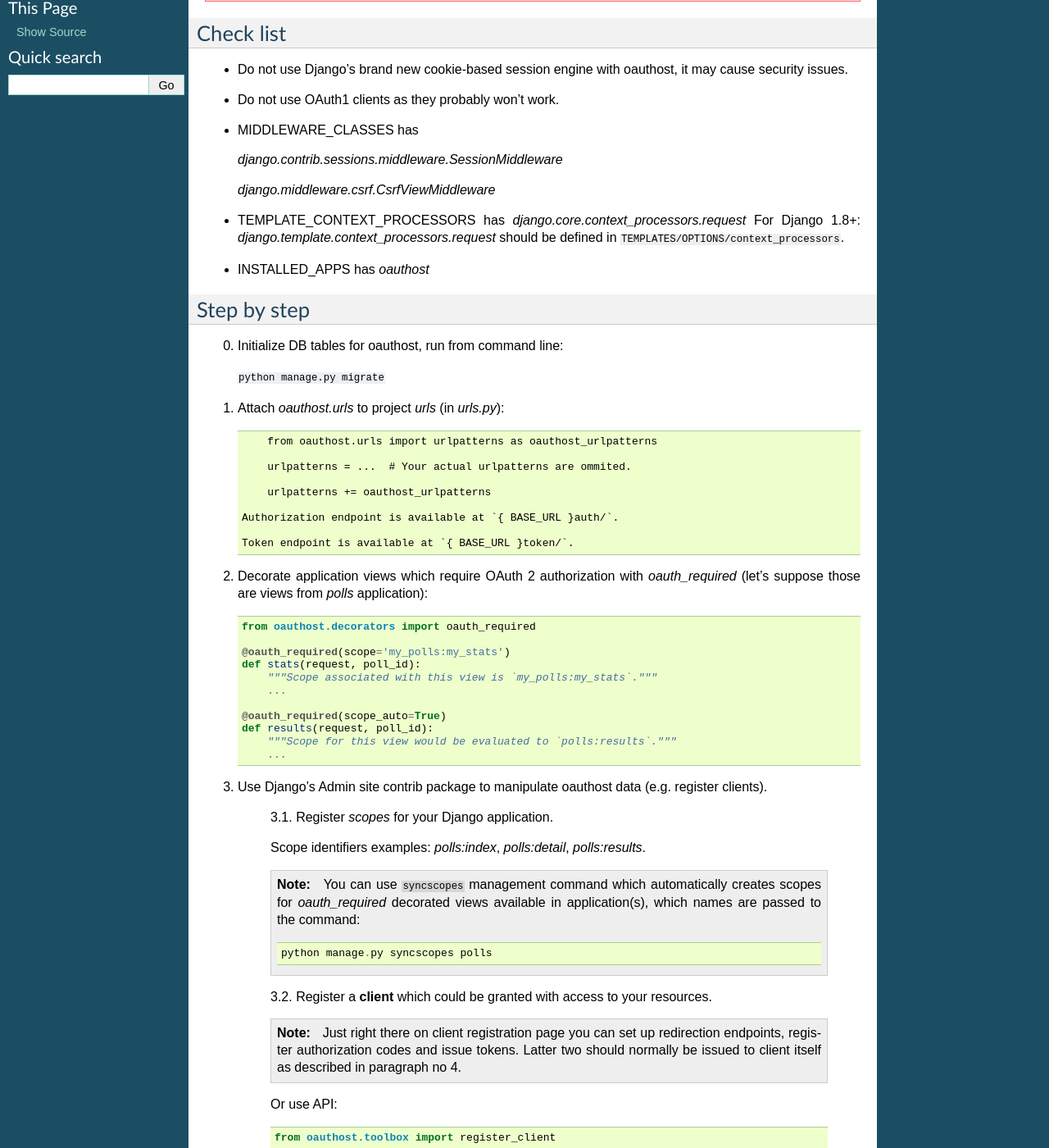
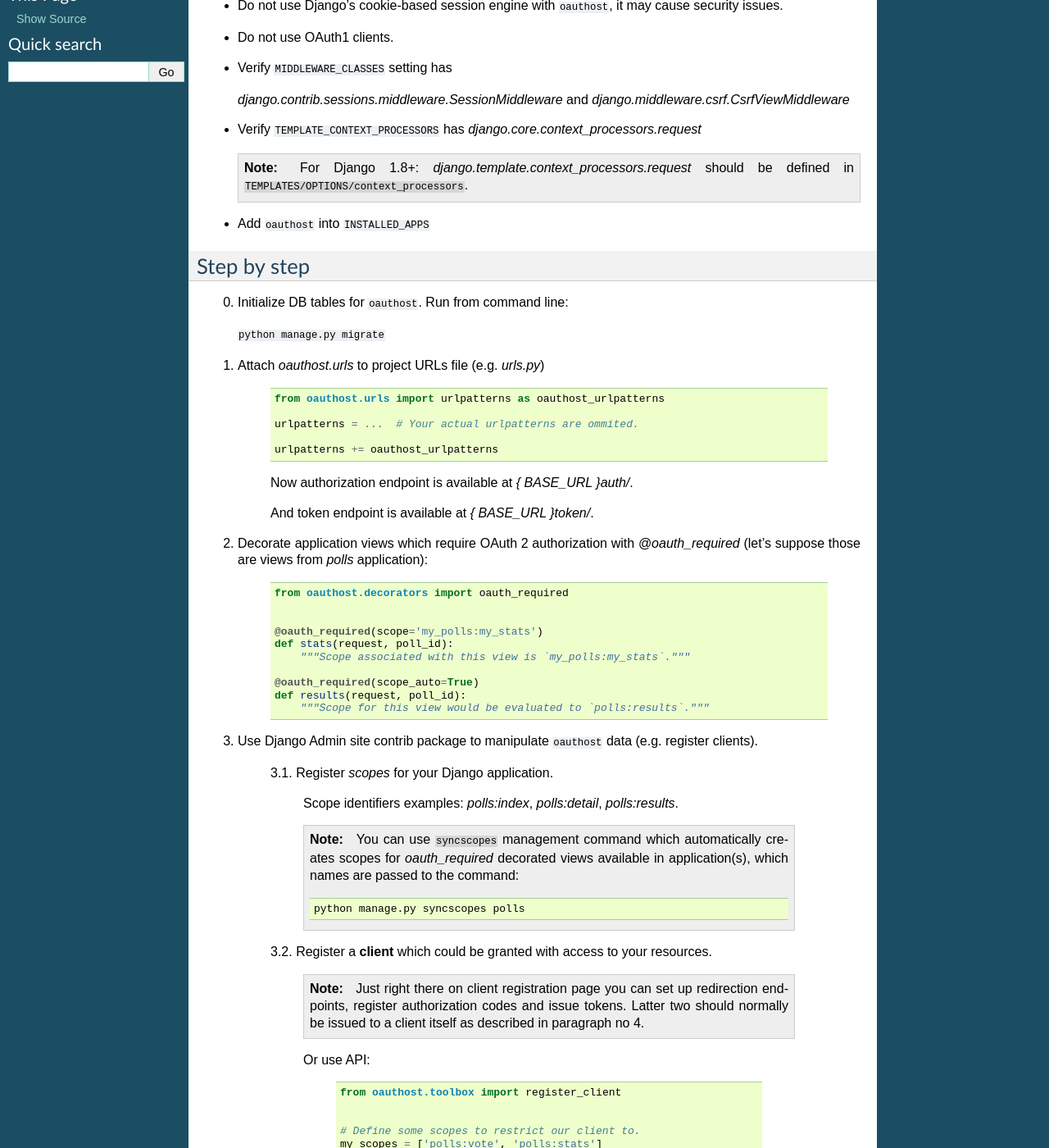
Before and after one commit to idlesign/django-oauthost, a Sphinx documentation site: the page built from docs/source/quickstart.rst, in a window 1280 px wide and 1400 px high, scrolled down 289 px. Shown: the whole window at 82% size. Built offline with Sphinx 7.4.7, drawn with Linux system fonts in a browser that asks for light colours; some of the changed text lies outside the part shown.

Commit message:
Docs updated.

```diff
--- a/docs/source/index.rst
+++ b/docs/source/index.rst
@@ -11,9 +11,9 @@ Requirements
 
 1. Python 2.7+, 3.2+
 2. Django 1.4+
-3. Auth Django contrib package
-4. South 0.7.1+ for Django (required for version upgrades)
-5. Django Admin site contrib package (for oauthost data manipulation).
+3. Django Auth contrib enabled
+4. Django Admin site contrib enabled (for simple oauthost data manipulation).
+5. South 0.7.1+ (required for version upgrades on  Django < 1.7)
 
 
 Table of Contents
--- a/docs/source/quickstart.rst
+++ b/docs/source/quickstart.rst
@@ -18,33 +18,34 @@ Quick start
         }
 
 
+* Do not use Django's cookie-based session engine with ``oauthost``, it may cause security issues.
 
-Check list
-----------
+* Do not use OAuth1 clients.
 
-* Do not use Django's brand new cookie-based session engine with oauthost, it may cause security issues.
-* Do not use OAuth1 clients as they probably won't work.
-* MIDDLEWARE_CLASSES has
+* Verify ``MIDDLEWARE_CLASSES`` setting has
 
-  `django.contrib.sessions.middleware.SessionMiddleware`
+  `django.contrib.sessions.middleware.SessionMiddleware` and `django.middleware.csrf.CsrfViewMiddleware`
 
-  `django.middleware.csrf.CsrfViewMiddleware`
+* Verify ``TEMPLATE_CONTEXT_PROCESSORS`` has `django.core.context_processors.request`
 
-* TEMPLATE_CONTEXT_PROCESSORS has `django.core.context_processors.request`
-  For Django 1.8+: `django.template.context_processors.request` should be defined in ``TEMPLATES/OPTIONS/context_processors``.
+  .. note::
 
-* INSTALLED_APPS has `oauthost`
+      For Django 1.8+: `django.template.context_processors.request` should be defined in ``TEMPLATES/OPTIONS/context_processors``.
+
+* Add ``oauthost`` into ``INSTALLED_APPS``
 
 
 Step by step
 ------------
 
-0. Initialize DB tables for oauthost, run from command line:
+0. Initialize DB tables for ``oauthost``. Run from command line:
 
    ``python manage.py migrate``
 
 
-1. Attach `oauthost.urls` to project `urls` (in `urls.py`)::
+1. Attach `oauthost.urls` to project URLs file (e.g. `urls.py`)
+
+    .. code-block:: python
 
         from oauthost.urls import urlpatterns as oauthost_urlpatterns
 
@@ -52,60 +53,65 @@ Step by step
 
         urlpatterns += oauthost_urlpatterns
 
-    Authorization endpoint is available at `{ BASE_URL }auth/`.
 
-    Token endpoint is available at `{ BASE_URL }token/`.
+    Now authorization endpoint is available at `{ BASE_URL }auth/`.
 
-2. Decorate application views which require OAuth 2 authorization with `oauth_required` (let's suppose those are views from `polls` application)::
+    And token endpoint is available at `{ BASE_URL }token/`.
 
-    from oauthost.decorators import oauth_required
+2. Decorate application views which require OAuth 2 authorization with `@oauth_required` (let's suppose those are views from `polls` application):
 
-    @oauth_required(scope='my_polls:my_stats')
-    def stats(request, poll_id):
-        """Scope associated with this view is `my_polls:my_stats`."""
-        ...
+    .. code-block:: python
 
-    @oauth_required(scope_auto=True)
-    def results(request, poll_id):
-        """Scope for this view would be evaluated to `polls:results`."""
-        ...
+        from oauthost.decorators import oauth_required
 
-3. Use Django's Admin site contrib package to manipulate oauthost data (e.g. register clients).
+
+        @oauth_required(scope='my_polls:my_stats')
+        def stats(request, poll_id):
+            """Scope associated with this view is `my_polls:my_stats`."""
+
+        @oauth_required(scope_auto=True)
+        def results(request, poll_id):
+            """Scope for this view would be evaluated to `polls:results`."""
+
+
+3. Use Django Admin site contrib package to manipulate ``oauthost`` data (e.g. register clients).
 
     3.1. Register *scopes* for your Django application.
 
-    Scope identifiers examples: `polls:index`, `polls:detail`, `polls:results`.
+        Scope identifiers examples: `polls:index`, `polls:detail`, `polls:results`.
 
-    .. note::
+        .. note::
 
-        You can use ``syncscopes`` management command which automatically creates
-        scopes for `oauth_required` decorated views available in application(s), which
-        names are passed to the command::
+            You can use ``syncscopes`` management command which automatically creates
+            scopes for `oauth_required` decorated views available in application(s), which
+            names are passed to the command:
 
-            python manage.py syncscopes polls
+            .. code-block:: bash
+
+                python manage.py syncscopes polls
+
 
     3.2. Register a **client** which could be granted with access to your resources.
 
-    .. note::
+        .. note::
 
-        Just right there on client registration page you can set up redirection endpoints,
-        register authorization codes and issue tokens. Latter two should normally be
-        issued to client itself as described in paragraph no 4.
+            Just right there on client registration page you can set up redirection endpoints,
+            register authorization codes and issue tokens. Latter two should normally be
+            issued to a client itself as described in paragraph no 4.
 
 
-    Or use API::
+        Or use API:
 
-        from oauthost.toolbox import register_client
+            .. code-block:: python
 
-        ...
+                from oauthost.toolbox import register_client
 
-        # Define some scopes to restrict our client to.
-        my_scopes = ['polls:vote', 'polls:stats']
 
-        # `user` might be `request.user` if in a view.
-        register_client('My OAuth Client', '1234', 'http://myapp.com/', user, scopes_list=my_scopes)
+                # Define some scopes to restrict our client to.
+                my_scopes = ['polls:vote', 'polls:stats']
 
-        ...
+                # `user` might be `request.user` if in a view.
+                register_client('My OAuth Client', '1234', 'http://myapp.com/', user, scopes_list=my_scopes)
 
 
 Tokens and protected resources
```
Also changed, not shown: other parts of docs/source/quickstart.rst (+1 -1 lines).
